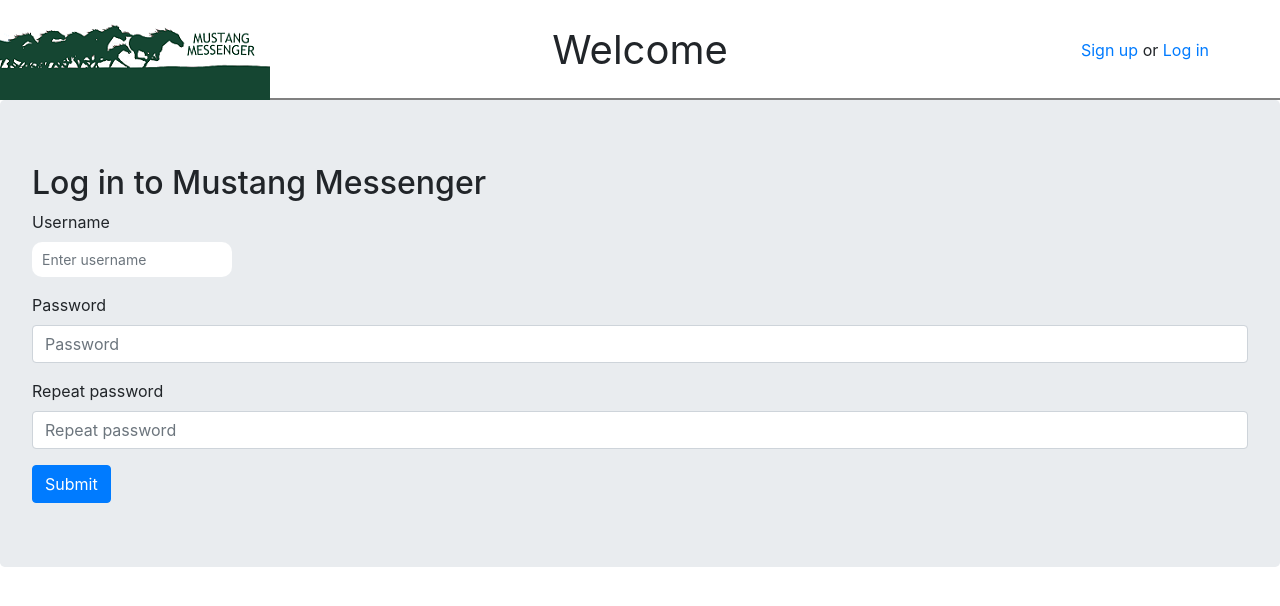
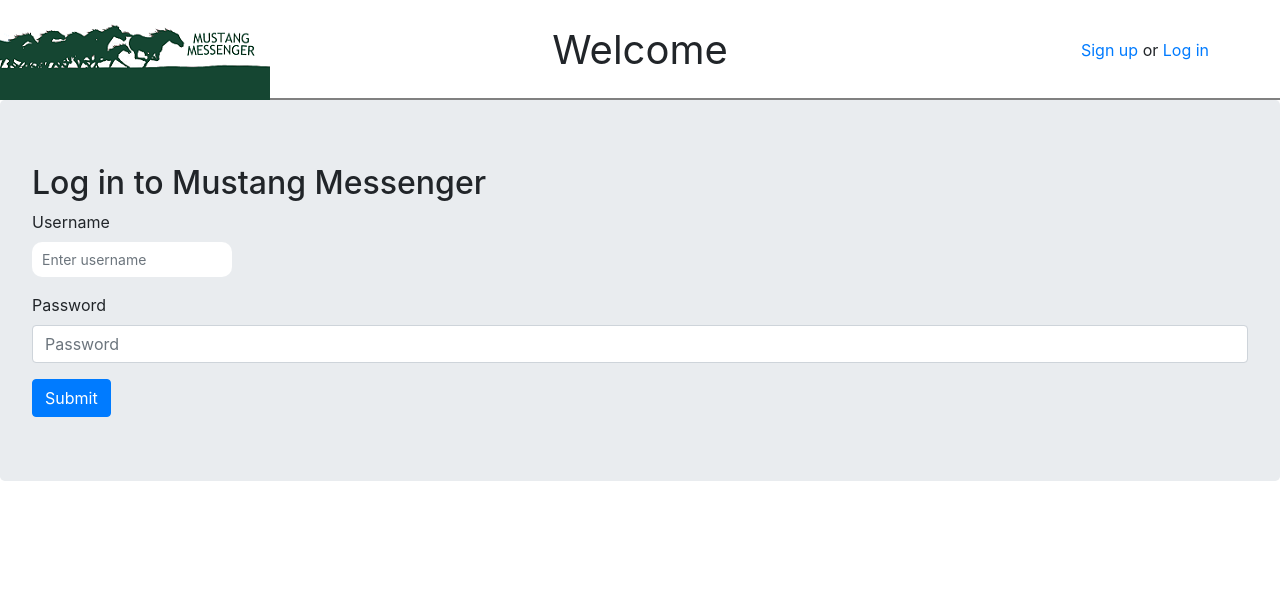
Before and after one commit to otakaran/mustang-messenger, a React (Create React App) app: page /login in a window 1280 px wide. Shown: the top 606 px of the page. Built offline with nearby package versions, Linux system fonts and the light colour scheme.

Commit message:
Remove repeat password in Login

```diff
--- a/src/Login.js
+++ b/src/Login.js
@@ -17,11 +17,6 @@ function Login() {
           <Form.Control type="password" placeholder="Password" />
         </Form.Group>
 
-        <Form.Group controlId="formPassword2">
-          <Form.Label>Repeat password</Form.Label>
-          <Form.Control type="password" placeholder="Repeat password" />
-        </Form.Group>
-
         <Button variant="primary" type="submit">
           Submit
         </Button>
```
